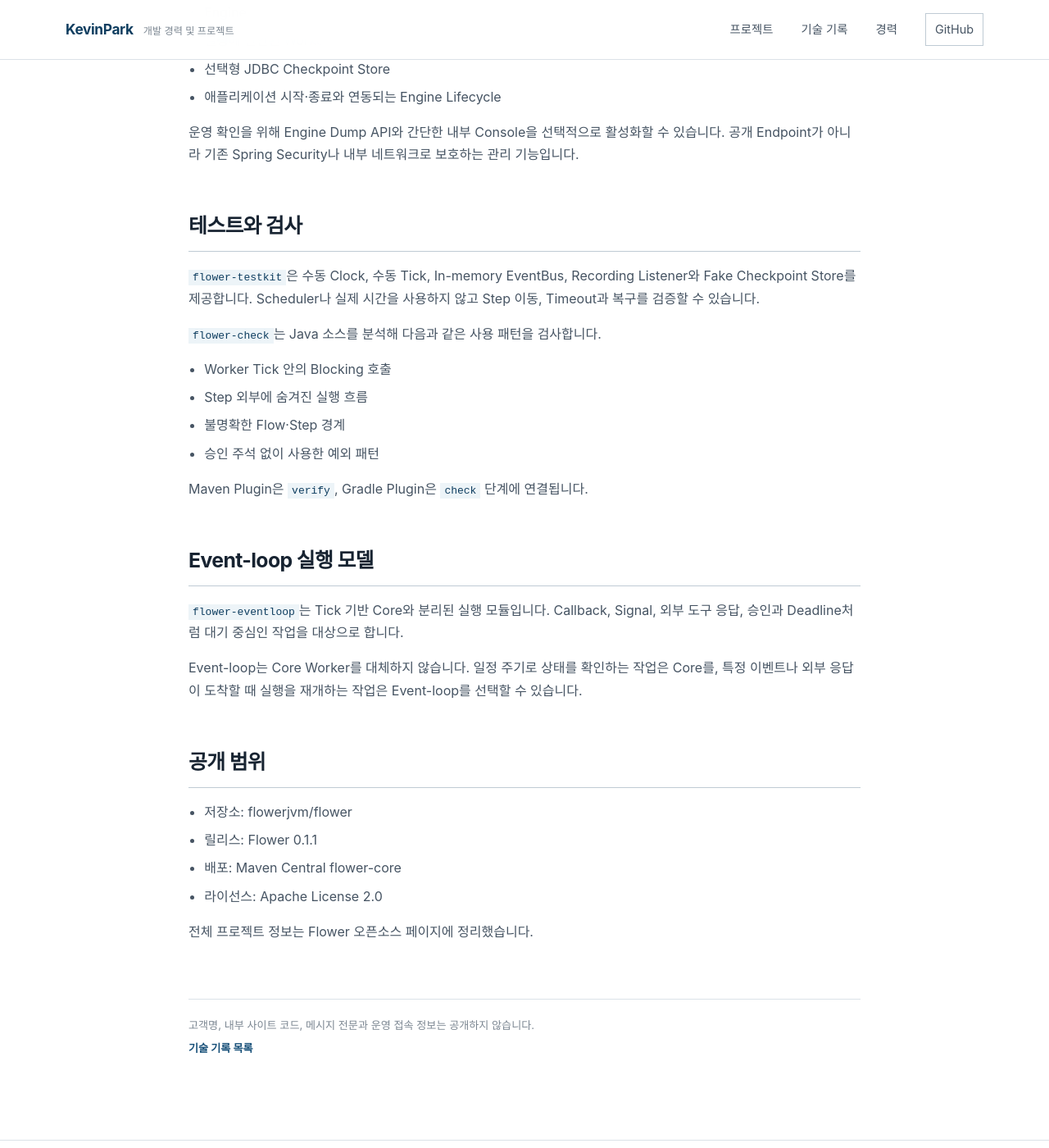
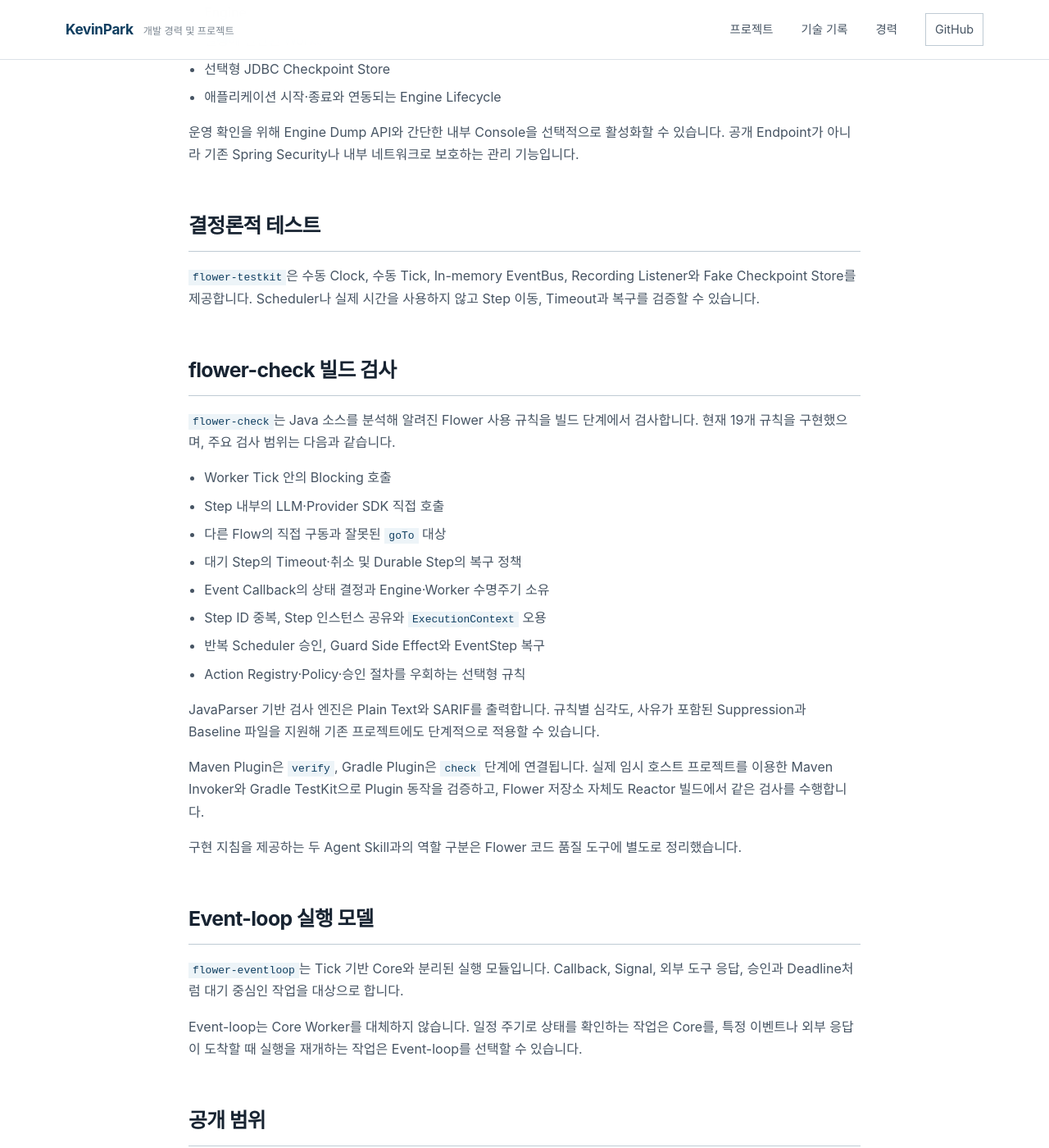
Before and after one commit to parkKevinSB/parkKevinSB.github.io, a Jekyll site: the page built from _posts/2026-07-28-flower-in-jvm-flow-runtime.md, in a window 1280 px wide and 1400 px high, scrolled down 3000 px. Shown: the whole window at 82% size. Built offline with Jekyll 4.4.1, drawn with Linux system fonts in a browser that asks for light colours.

Commit message:
Add Flower agent skills and emphasize flower-check

```diff
--- a/_posts/2026-07-28-flower-in-jvm-flow-runtime.md
+++ b/_posts/2026-07-28-flower-in-jvm-flow-runtime.md
@@ -88,18 +88,28 @@ Starter는 다음 Bean과 수명주기를 자동 구성합니다.
 
 운영 확인을 위해 Engine Dump API와 간단한 내부 Console을 선택적으로 활성화할 수 있습니다. 공개 Endpoint가 아니라 기존 Spring Security나 내부 네트워크로 보호하는 관리 기능입니다.
 
-## 테스트와 검사
+## 결정론적 테스트
 
 `flower-testkit`은 수동 Clock, 수동 Tick, In-memory EventBus, Recording Listener와 Fake Checkpoint Store를 제공합니다. Scheduler나 실제 시간을 사용하지 않고 Step 이동, Timeout과 복구를 검증할 수 있습니다.
 
-`flower-check`는 Java 소스를 분석해 다음과 같은 사용 패턴을 검사합니다.
+## flower-check 빌드 검사
+
+`flower-check`는 Java 소스를 분석해 알려진 Flower 사용 규칙을 빌드 단계에서 검사합니다. 현재 19개 규칙을 구현했으며, 주요 검사 범위는 다음과 같습니다.
 
 - Worker Tick 안의 Blocking 호출
-- Step 외부에 숨겨진 실행 흐름
-- 불명확한 Flow·Step 경계
-- 승인 주석 없이 사용한 예외 패턴
+- Step 내부의 LLM·Provider SDK 직접 호출
+- 다른 Flow의 직접 구동과 잘못된 `goTo` 대상
+- 대기 Step의 Timeout·취소 및 Durable Step의 복구 정책
+- Event Callback의 상태 결정과 Engine·Worker 수명주기 소유
+- Step ID 중복, Step 인스턴스 공유와 `ExecutionContext` 오용
+- 반복 Scheduler 승인, Guard Side Effect와 EventStep 복구
+- Action Registry·Policy·승인 절차를 우회하는 선택형 규칙
 
-Maven Plugin은 `verify`, Gradle Plugin은 `check` 단계에 연결됩니다.
+JavaParser 기반 검사 엔진은 Plain Text와 SARIF를 출력합니다. 규칙별 심각도, 사유가 포함된 Suppression과 Baseline 파일을 지원해 기존 프로젝트에도 단계적으로 적용할 수 있습니다.
+
+Maven Plugin은 `verify`, Gradle Plugin은 `check` 단계에 연결됩니다. 실제 임시 호스트 프로젝트를 이용한 Maven Invoker와 Gradle TestKit으로 Plugin 동작을 검증하고, Flower 저장소 자체도 Reactor 빌드에서 같은 검사를 수행합니다.
+
+구현 지침을 제공하는 두 Agent Skill과의 역할 구분은 [Flower 코드 품질 도구]({{ '/notes/flower-check-and-agent-skills/' | relative_url }})에 별도로 정리했습니다.
 
 ## Event-loop 실행 모델
 
```
Also changed, not shown: _posts/2026-07-28-flower-check-and-agent-skills.md (added, +71 -0 lines), _posts/2026-07-28-flower-jvm-project-boundaries.md (+19 -2 lines), about.md (+3 -0 lines), index.html (+11 -3 lines), projects.html (+8 -2 lines), projects/flower-agent-skills.md (added, +73 -0 lines), projects/flower.md (+22 -2 lines).
